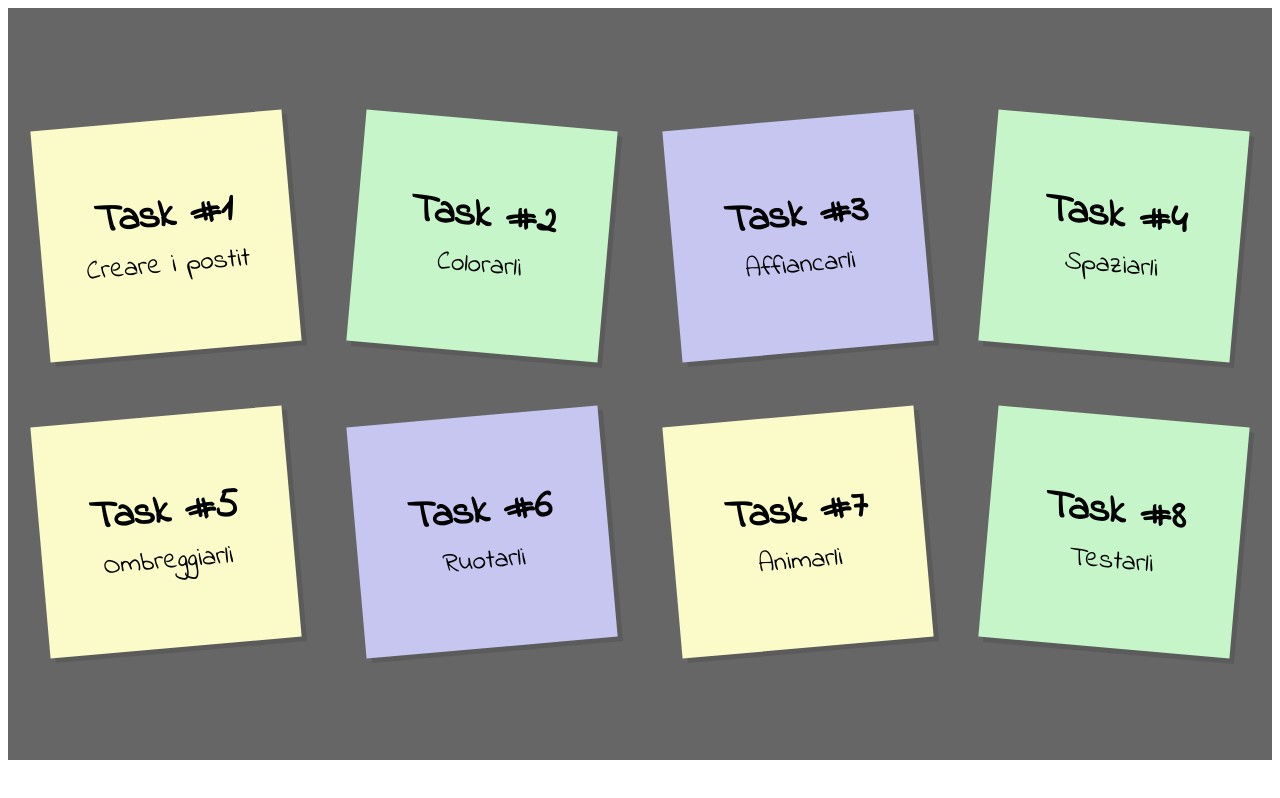
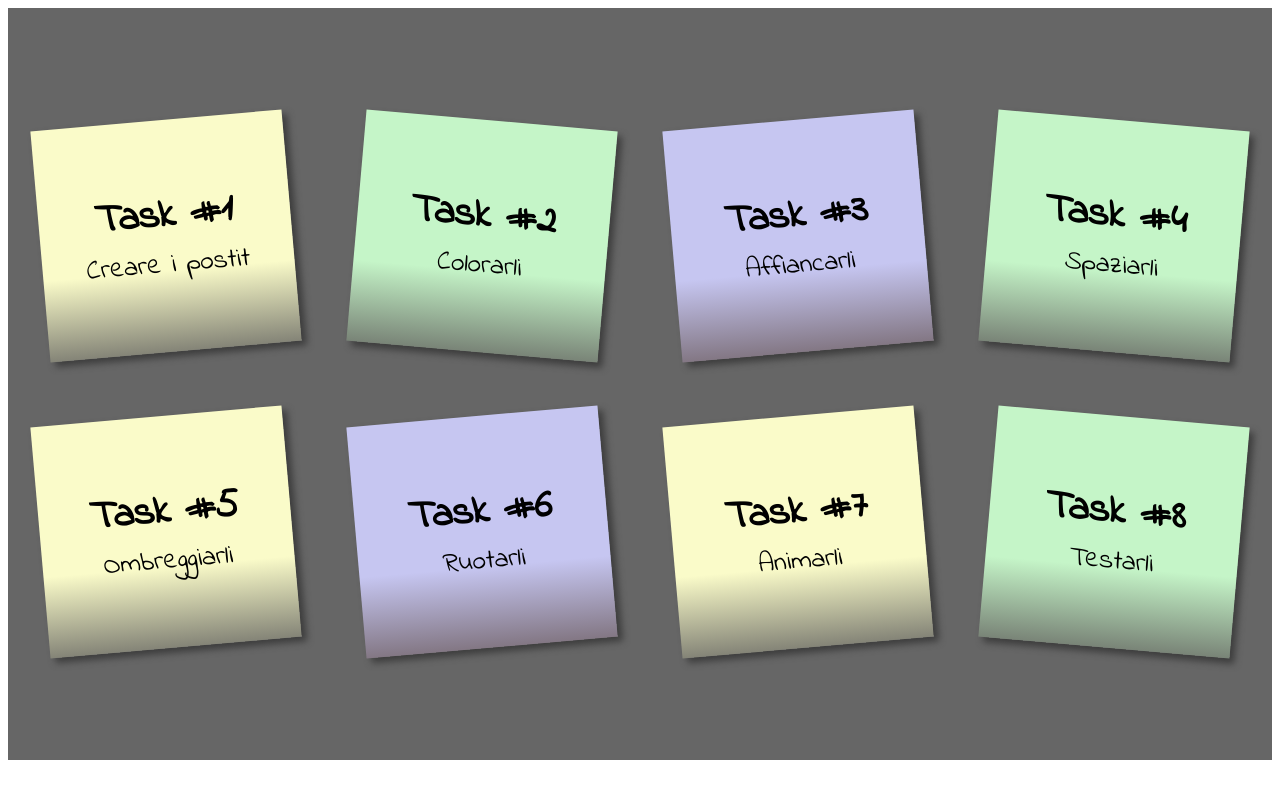
Before and after one commit to GianmariaRicciolini/S5-L4, a plain HTML site: page index.html in a window 1280 px wide. Drawn offline with Linux system fonts and the light colour scheme.

Commit message:
fine inizio

```diff
--- a/assets/style.css
+++ b/assets/style.css
@@ -27,28 +27,31 @@ div {
   width: 300px;
   margin: 2em;
   padding: 1em;
-  box-shadow: 5px 5px 0 rgba(91, 91, 91, 1);
+  box-shadow: 5px 5px 7px rgb(61, 61, 61);
   display: flex;
   justify-content: center;
   flex-direction: column;
 }
 .yellow {
-  background-color: #fafbc9;
+  background: rgb(205, 205, 185);
+  background: linear-gradient(0deg, rgb(132, 132, 119) 0%, rgba(250, 251, 201, 1) 35%);
   transform: rotate(-5deg);
 }
 
 .green {
-  background-color: #c5f5c8;
+  background: rgb(205, 205, 185);
+  background: linear-gradient(0deg, rgb(121, 132, 119) 0%, rgba(197, 245, 200, 1) 35%);
   transform: rotate(5deg);
 }
 
 .purple {
-  background-color: #c6c6f1;
+  background: rgb(152, 152, 152);
+  background: linear-gradient(0deg, rgb(131, 119, 132) 0%, rgba(198, 198, 241, 1) 35%);
   transform: rotate(-5deg);
 }
 
 div:hover {
   cursor: pointer;
   transform: rotate(0deg) scale(1.2);
-  box-shadow: 8px rgba(91, 91, 91, 1);
+  box-shadow: 20px 20px 10px rgb(61, 61, 61);
 }
```
